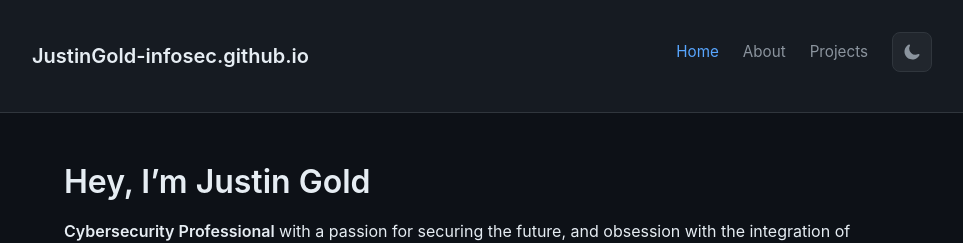
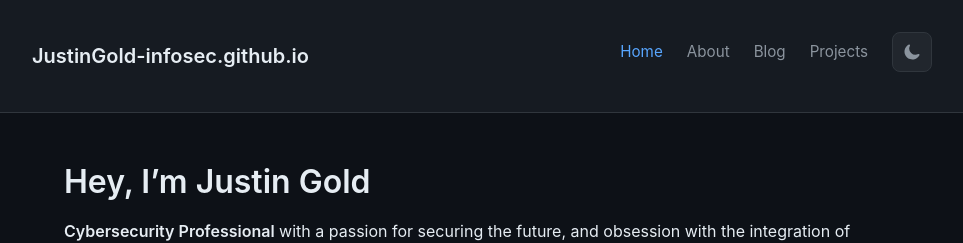
Before and after one commit to JustinGold-infosec/JustinGold-infosec.github.io, a Jekyll site: the page built from index.md, in a window 1280 px wide. Shown: the top 243 px of the page, without its empty margins (158-1121 px from the left). Built offline with Jekyll 4.4.1, drawn with Linux system fonts in a browser that asks for light colours.

Commit message:
Add Blog link to navigation menu

```diff
--- a/_layouts/default.html
+++ b/_layouts/default.html
@@ -376,6 +376,7 @@
       <ul class="nav-links">
         <li><a href="{{ '/' | relative_url }}" {% if page.url == '/' %}class="active"{% endif %}>Home</a></li>
         <li><a href="{{ '/about/' | relative_url }}" {% if page.url == '/about/' %}class="active"{% endif %}>About</a></li>
+        <li><a href="{{ '/blog/' | relative_url }}" {% if page.url == '/blog/' %}class="active"{% endif %}>Blog</a></li>
         <li><a href="{{ '/projects/' | relative_url }}" {% if page.url == '/projects/' %}class="active"{% endif %}>Projects</a></li>
         <li>
           <button class="theme-toggle" id="theme-toggle" aria-label="Toggle dark/light mode">
```
